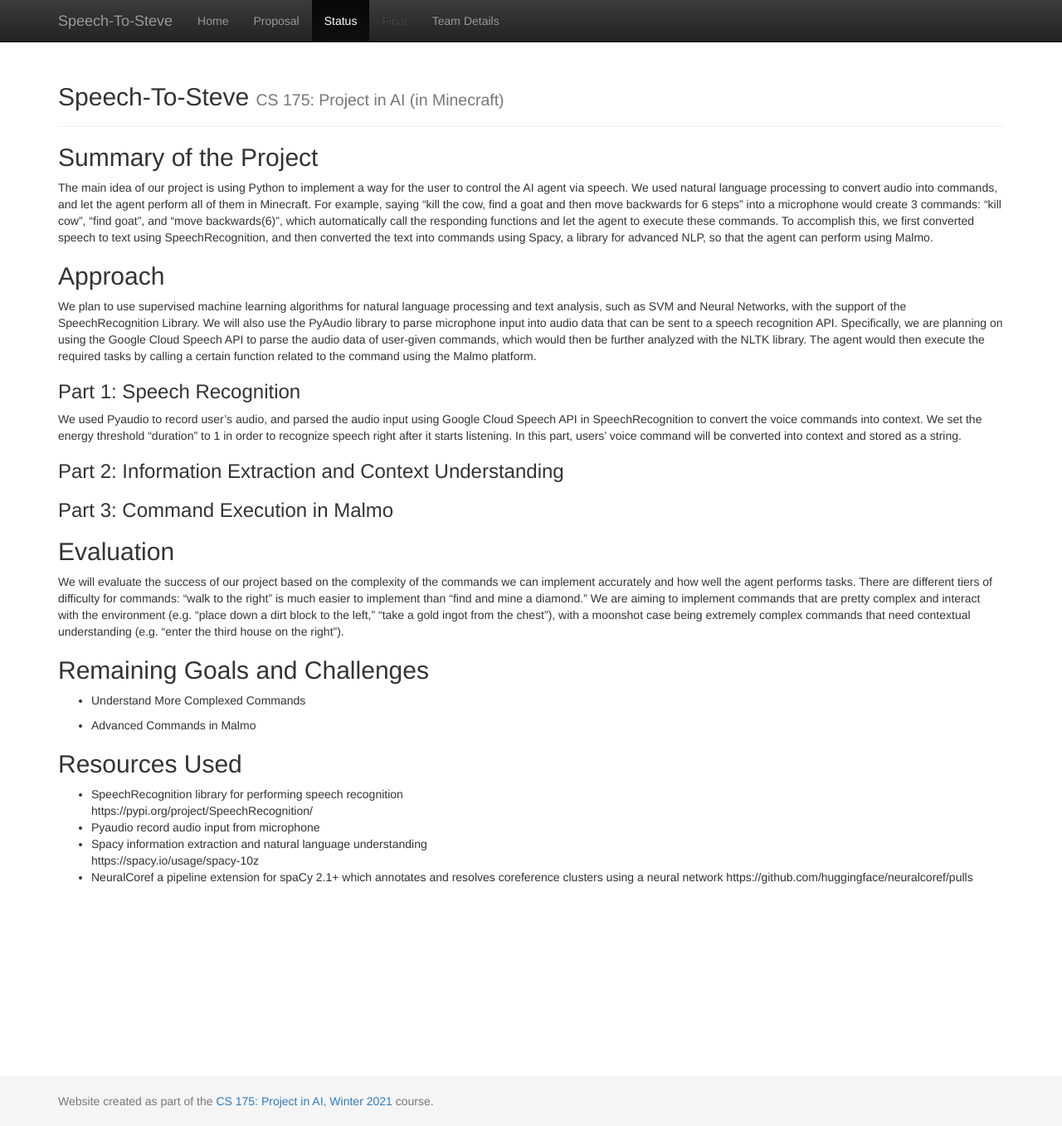
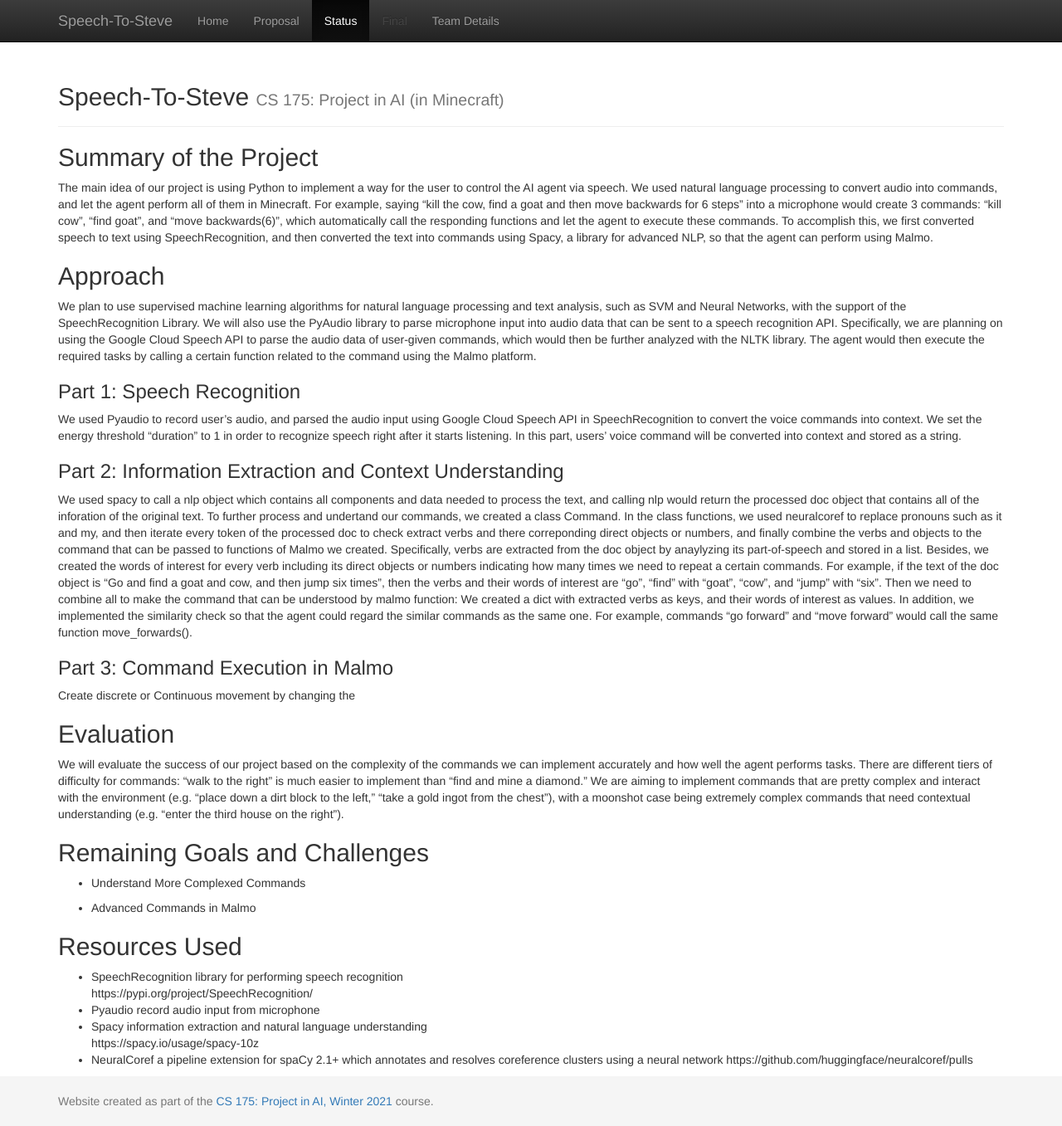
Before and after one commit to geeeeeeeeew/CS-175-Team-Direction-, a Jekyll site: the page built from docs/status.md, in a window 1280 px wide and 1357 px high. Shown: the whole window at 83% size. Built offline with Jekyll 4.4.1, drawn with Linux system fonts in a browser that asks for light colours.

Commit message:
Update status.md

```diff
--- a/docs/status.md
+++ b/docs/status.md
@@ -11,9 +11,9 @@ We plan to use supervised machine learning algorithms for natural language proce
 ### Part 1: Speech Recognition
 We used Pyaudio to record user's audio, and parsed the audio input using Google Cloud Speech API in SpeechRecognition to convert the voice commands into context. We set the energy threshold "duration" to 1 in order to recognize speech right after it starts listening. In this part, users' voice command will be converted into context and stored as a string.
 ### Part 2: Information Extraction and Context Understanding
-
+We used spacy to call a nlp object which contains all components and data needed to process the text, and calling nlp would return the processed doc object that contains all of the inforation of the original text. To further process and undertand our commands, we created a class Command. In the class functions, we used neuralcoref to replace pronouns such as it and my, and then iterate every token of the processed doc to check extract verbs and there correponding direct objects or numbers, and finally combine the verbs and objects to the command that can be passed to functions of Malmo we created. Specifically, verbs are extracted from the doc object by anaylyzing its part-of-speech and stored in a list. Besides, we created the words of interest for every verb including its direct objects or numbers indicating how many times we need to repeat a certain commands. For example, if the text of the doc object is "Go and find a goat and cow, and then jump six times", then the verbs and their words of interest are "go", "find" with "goat", "cow", and "jump" with "six".  Then we need to combine all to make the command that can be understood by malmo function: We created a dict with extracted verbs as keys, and their words of interest as values. In addition, we implemented the similarity check so that the agent could regard the similar commands as the same one. For example, commands "go forward" and "move forward" would call the same function move_forwards().
 ### Part 3: Command Execution in Malmo
-
+Create discrete or Continuous movement by changing the
 ## Evaluation
 We will evaluate the success of our project based on the complexity of the commands we can implement accurately and how well the agent performs tasks. There are different tiers of difficulty for commands: “walk to the right” is much easier to implement than “find and mine a diamond.” We are aiming to implement commands that are pretty complex and interact with the environment (e.g. “place down a dirt block to the left,” “take a gold ingot from the chest”), with a moonshot case being extremely complex commands that need contextual understanding (e.g. “enter the third house on the right”).
 
```
